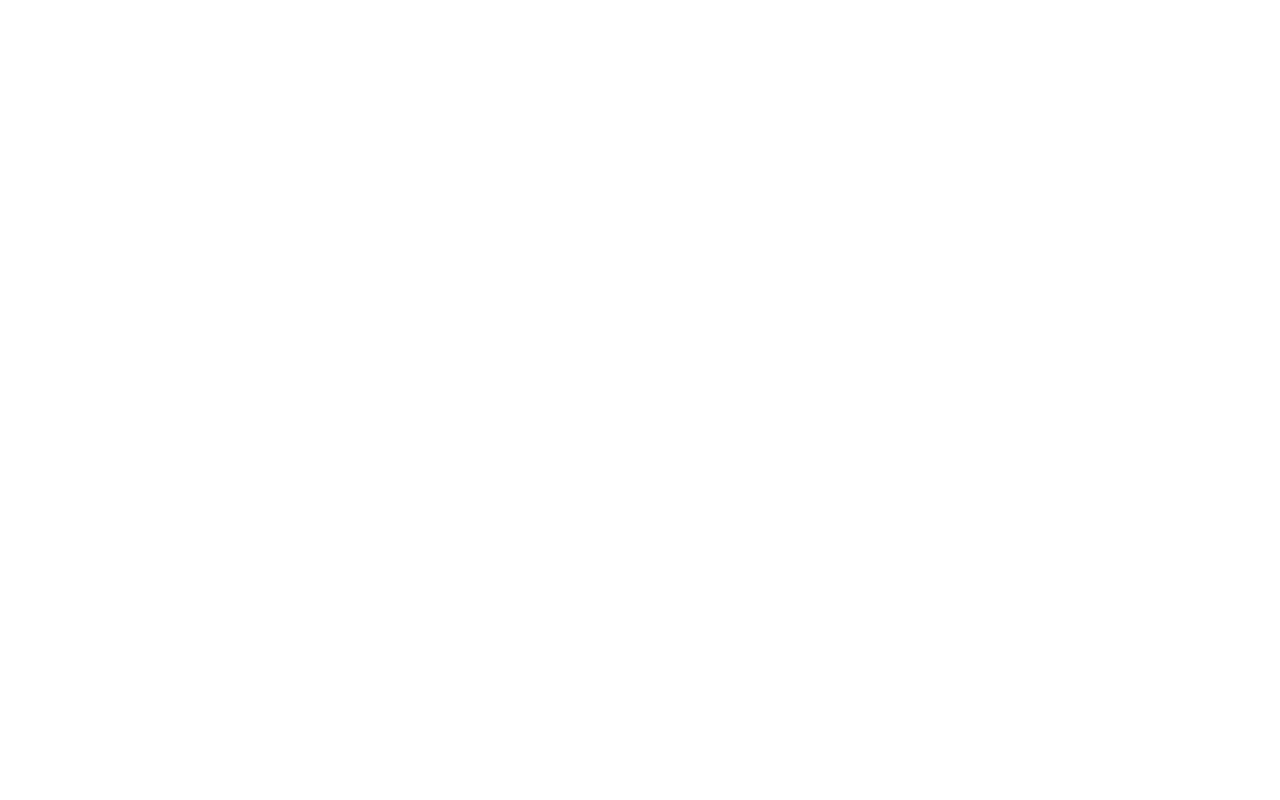
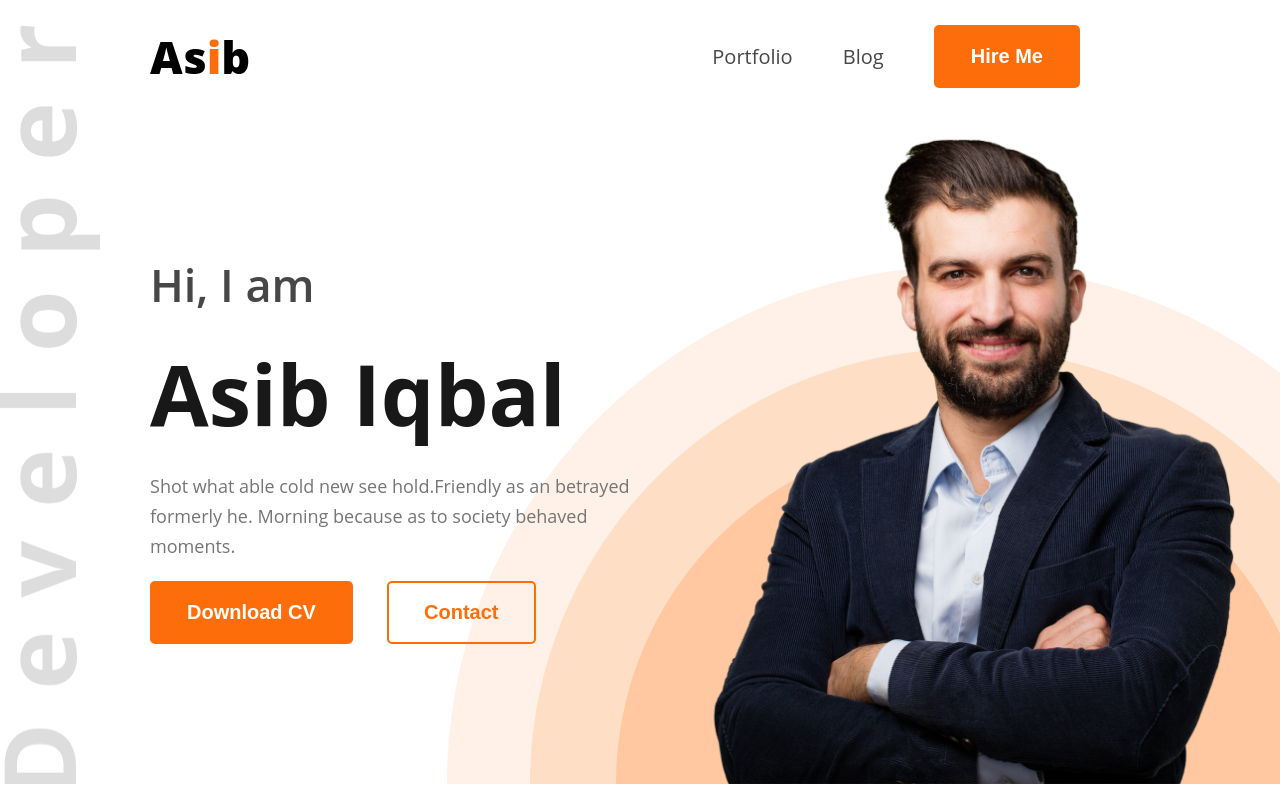
Before and after one commit to asibiqbal/my-project-portfolio, a plain HTML site: page index.html in a window 1280 px wide. Drawn offline with Linux system fonts and the light colour scheme.

Commit message:
added header section

```diff
--- a/index.html
+++ b/index.html
@@ -5,10 +5,36 @@
     <meta charset="UTF-8">
     <meta name="viewport" content="width=device-width, initial-scale=1.0">
     <title>My Project Portfolio</title>
+    <!-- Css Custom Link -->
+    <link rel="stylesheet" href="styles/style.css">
 </head>
 
-<body>
-
+<body class="open-sans-font">
+    <header class="header">
+        <!-- navbar -->
+        <nav>
+            <!-- portfolio Title -->
+            <h3 class="nav-title">As<span class="secondary-color">i</span>b</h3>
+            <!-- portfolio navbar -->
+            <ul>
+                <li><a class="common-color" href="">Portfolio</a></li>
+                <li><a class="common-color" href="">Blog</a></li>
+                <li><a href=""><button class="primary-btn">Hire Me</button></a></li>
+            </ul>
+        </nav>
+        <!-- banner Section -->
+        <div class="banner-section">
+            <div class="banner-content">
+                <h4 class="banner-title-one common-color">Hi, I am</h4>
+                <h1 class="banner-title primary-color ">Asib Iqbal</h1>
+                <p class="banner-description">Shot what able cold new see hold.Friendly as an betrayed formerly he.
+                    Morning because as to society behaved moments.</p>
+                <button class="primary-btn">Download CV</button>
+                <button class="primary-btn contact-btn">Contact</button>
+            </div>
+            <img class="banner-img" src="images/hardy.png" alt="">
+        </div>
+    </header>
 </body>
 
 </html>
--- /dev/null
+++ b/styles/style.css
@@ -0,0 +1,108 @@
+/* Reset */
+* {
+  padding: 0;
+  margin: 0;
+}
+/* fonts */
+@import url("https://fonts.googleapis.com/css2?family=Open+Sans:ital,wght@0,300..800;1,300..800&display=swap");
+
+.open-sans-font {
+  font-family: "Open Sans", sans-serif;
+  font-optical-sizing: auto;
+  font-style: normal;
+  font-variation-settings: "wdth" 100;
+}
+/* Shared Styles */
+.primary-color {
+  color: #181818;
+}
+.secondary-color {
+  color: #fd6e0a;
+}
+.common-color {
+  color: #474747;
+}
+.primary-btn {
+  padding: 18px 35px;
+  color: white;
+  background-color: #fd6e0a;
+  font-size: 20px;
+  font-weight: 700;
+  border-radius: 5px;
+  outline: none;
+  border: none;
+  cursor: pointer;
+  border: 2px solid #fd6e0a;
+}
+
+/* body */
+/* header bg */
+.header {
+  background-image: url("../images/developer.png"),
+    url("../images/header_bg.png");
+  background-repeat: no-repeat;
+  background-position: top left, bottom right;
+}
+/* Nav */
+nav {
+  display: flex;
+  justify-content: space-between;
+  align-items: center;
+  margin: 25px 150px;
+}
+
+.nav-title {
+  font-size: 45px;
+  font-weight: 800;
+}
+
+/* Navbar */
+nav ul {
+  display: flex;
+  align-items: center;
+}
+
+nav ul li {
+  list-style: none;
+  margin-right: 50px;
+}
+nav ul li a {
+  text-decoration: none;
+  font-size: 20px;
+  font-weight: 400;
+}
+
+/* Banner Section */
+.banner-title-one {
+  font-size: 45px;
+  font-weight: 600;
+}
+.banner-title {
+  font-size: 85px;
+  font-weight: 700;
+  margin: 20px 0;
+}
+.banner-section {
+  display: flex;
+  justify-content: space-between;
+  align-items: center;
+  margin: 0 35px 0 150px;
+}
+.banner-content {
+  width: 580px;
+}
+.contact-btn {
+  background-color: transparent;
+  color: #fd6e0a;
+  border: 2px solid #fd6e0a;
+  margin-left: 30px;
+}
+.banner-description {
+  color: #757575;
+  font-size: 18px;
+  line-height: 30px; /* 166.667% */
+  margin: 20px 0;
+}
+.banner-img {
+  width: 580px;
+}
```
